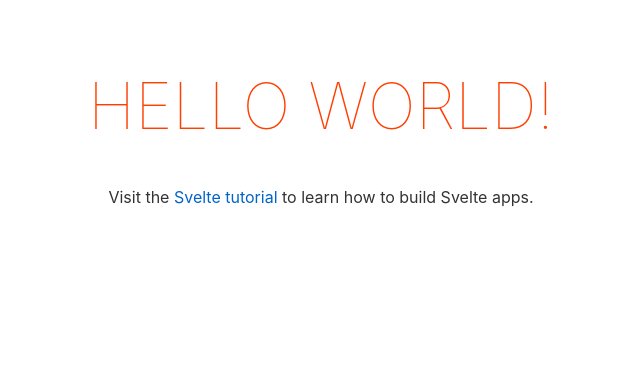
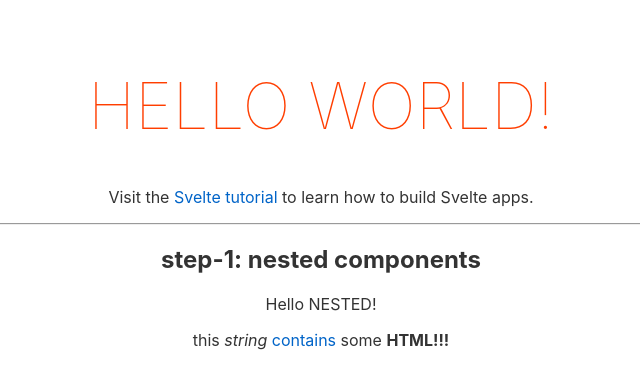
Before and after one commit to kutukoding/svelte, a Svelte app in the folder my-svelte-project/: page / in a window 1280 px wide. Shown: the top 388 px of the page, without its empty margins (319-959 px from the left). Built offline with nearby package versions, Linux system fonts and the light colour scheme.

Commit message:
[step1] nested components

```diff
--- /dev/null
+++ b/my-svelte-project/src/1_nested.svelte
@@ -0,0 +1,11 @@
+<script>
+    let coba = 'nested'
+    //  `   adalah seperti <pre> bisa digunakan jika element/isi butuh lebih dari 1 baris
+    let string = `this <i>string</i>
+        <a href='google.com'>contains</a> some
+        <strong>HTML!!!</strong>`
+</script>
+
+<h2>step-1: nested components</h2>
+<p>Hello {coba.toUpperCase()}!</p>
+<p>{@html string}</p>
--- a/my-svelte-project/src/App.svelte
+++ b/my-svelte-project/src/App.svelte
@@ -1,11 +1,17 @@
 <script>
 	// ambil name dari main.js
 	export let name
+
+	import Training1 from './1_nested.svelte'
 </script>
 
 <main>
 	<h1><span class="blue"></span>Hello {name}!</h1>
 	<p>Visit the <a href="https://svelte.dev/tutorial">Svelte tutorial</a> to learn how to build Svelte apps.</p>
+
+	<!-- nested components (termasuk @html komponen) -->
+	<hr/>
+	<Training1/>
 </main>
 
 <style>
```
